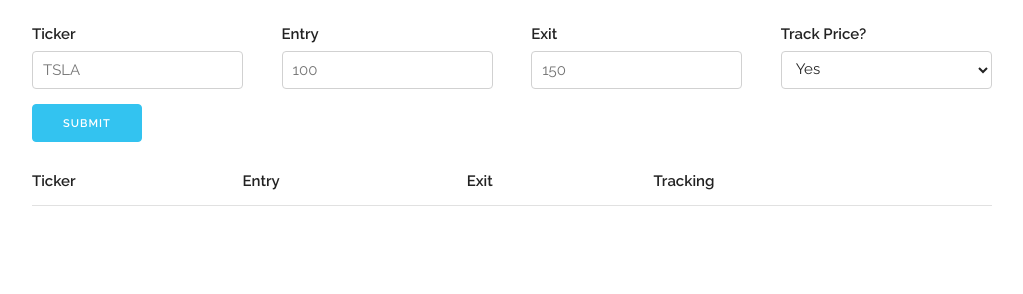
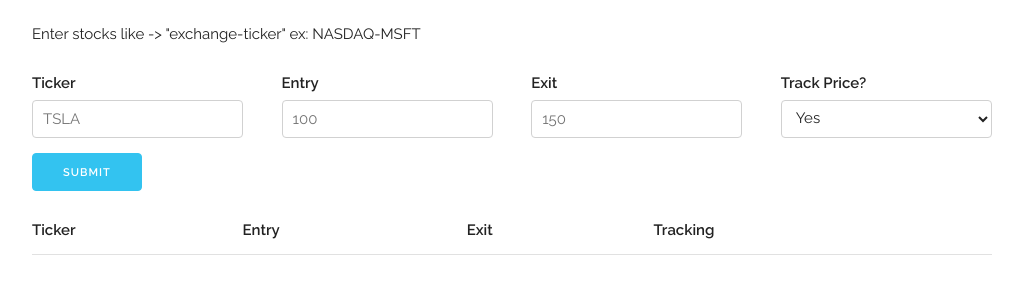
Before and after one commit to Kyle-Zhou/Library, a website: page app.html in a window 1280 px wide. Shown: the part 220-514 px from the top of the page, without its empty margins (128-1151 px from the left). Drawn offline with Linux system fonts and the light colour scheme; no server answers.

Commit message:
readme + html

```diff
--- a/app.html
+++ b/app.html
@@ -42,6 +42,7 @@
       <div class="six columns" style="margin-top: 10%">
         <h2>Stock Tracker</h2>
         <p>Entry and exit values don't save to the database. They're only placeholders for now.</p>
+        <p>Enter stocks like -> "exchange-ticker" ex: NASDAQ-MSFT</p>
       </div>
     </div>
 
```
Also changed, not shown: index.html (+1 -1 lines), README.md, images/clientLibrary.png (added).
